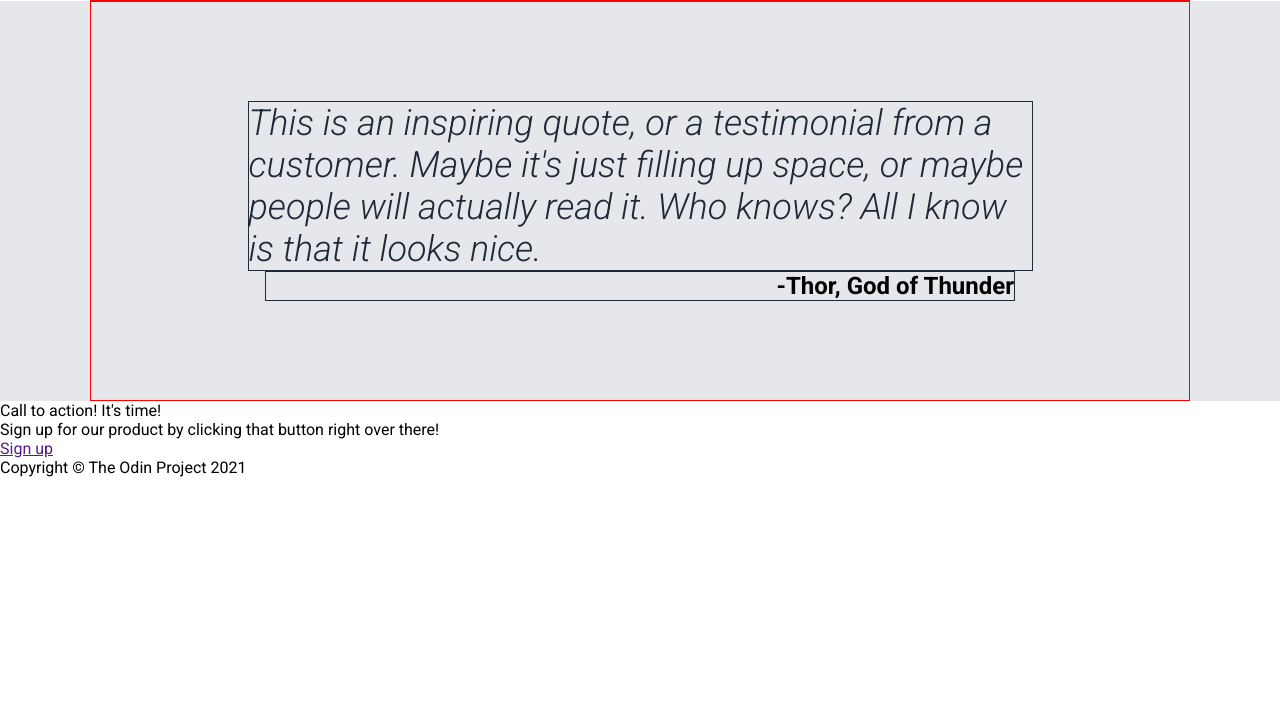
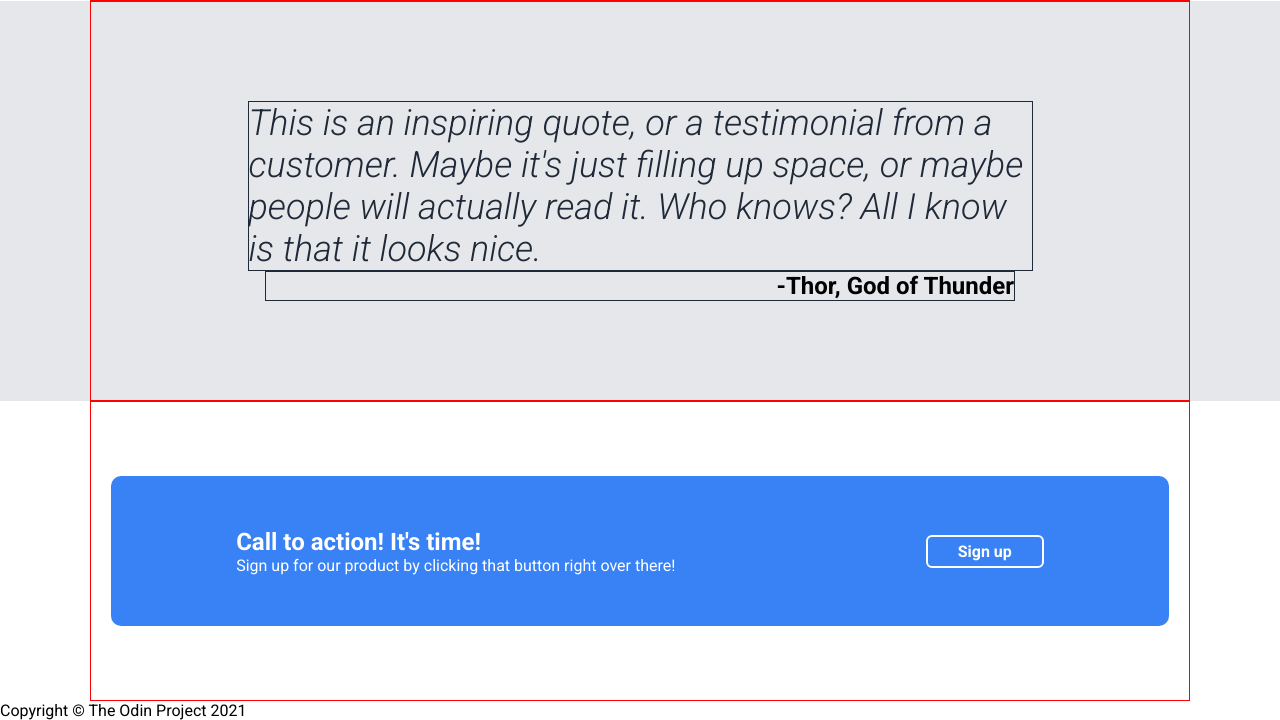
Before and after one commit to macsen47/landing-page, a plain HTML site: page index.html in a window 1280 px wide. Shown: the part 869-1589 px from the top of the page. Before the commit the page ends 1346 px from the top, so only its background shows below. Drawn offline with Linux system fonts and the light colour scheme.

Commit message:
Update index.html, styling cta, and correct css
Add container in index.html to contain cta. Edit previous sign-up button,
and styling cta section.

```diff
--- a/index.html
+++ b/index.html
@@ -62,11 +62,13 @@
             </div>
 
             <div class="cta">
-                <div class="cta-main">
-                    <div class="cta-title">Call to action! It's time!</div>
-                    <div class="cta-desc">Sign up for our product by clicking that button right over there!</div>
+                <div class="container">
+                    <div class="cta-main">
+                        <div class="cta-title">Call to action! It's time!</div>
+                        <div class="cta-desc">Sign up for our product by clicking that button right over there!</div>
+                    </div>
+                    <a class="cta-sign-up" href="">Sign up</a>
                 </div>
-                <a class="cta-sign-up" href="">Sign up</a>
             </div>
 
         </div>
--- a/styles.css
+++ b/styles.css
@@ -78,7 +78,7 @@
 
 .hero-main .sign-up {
     background-color: #3882f6;
-    padding: 5px 18px;
+    padding: 5px 30px;
     display: inline-block;
     margin-bottom: 10px;
     border-radius: 6px;
@@ -171,3 +171,47 @@
     border: #1f2937 1px solid;
     width: 750px;
 }
+
+.body .cta {
+    max-width: 1100px;
+    margin: 0 auto;
+    padding: 0px 20px;
+
+    border: 1px solid red;
+    min-height: 300px;
+
+    display: flex;
+    justify-content: center;
+    align-items: center;
+
+    color: white;
+}
+
+.cta .container {
+    background-color: #3882f6;
+    border-radius: 10px;
+
+    display: flex;
+    justify-content: space-around;
+    align-items: center;
+
+    height: 150px;
+    flex-grow: 1;
+}
+
+.cta .cta-title {
+    font-size: 24px;
+    font-weight: bold;
+}
+
+.cta a {
+    text-decoration: none;
+    color: white;
+}
+
+.cta .cta-sign-up {
+    border: white 2px solid;
+    border-radius: 6px;
+    padding: 5px 30px;
+    font-weight: bold;
+}
```
